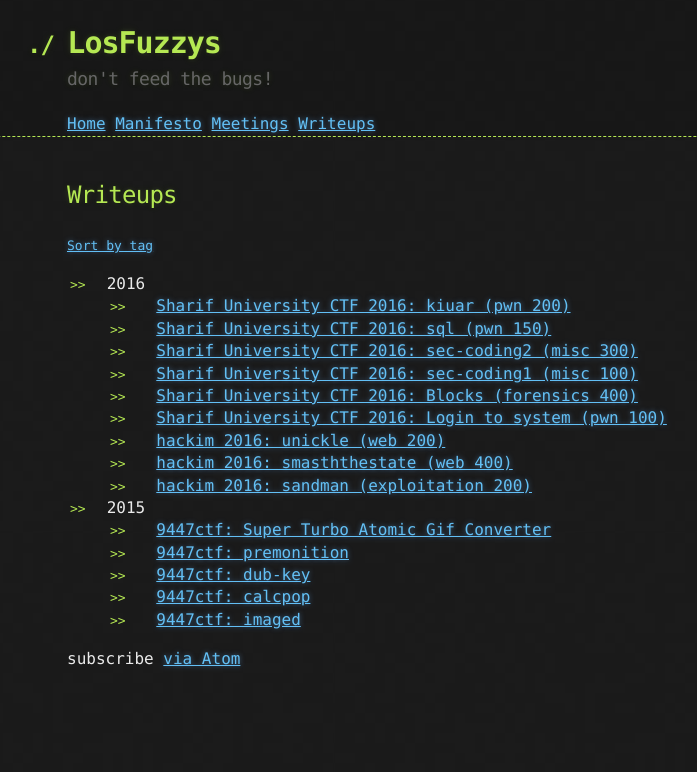
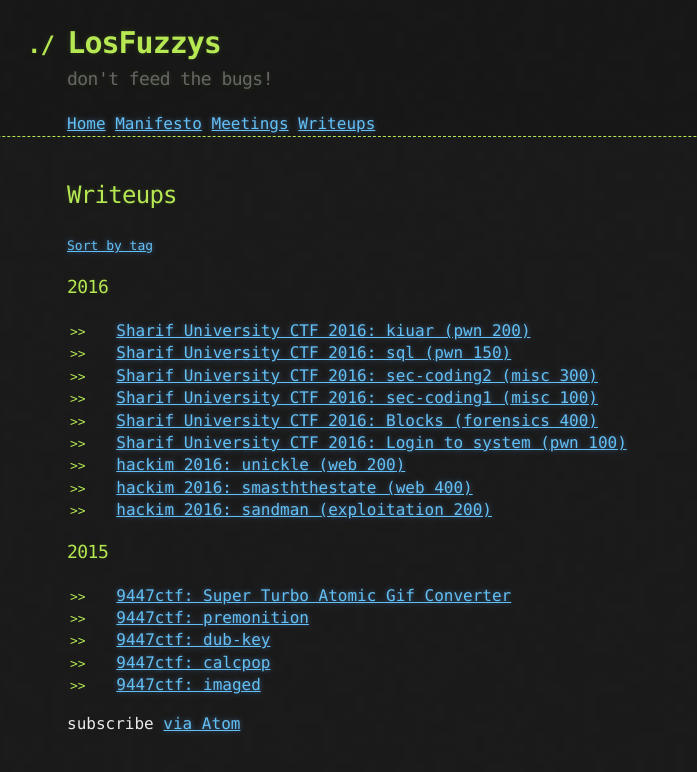
Before and after one commit to mtps3/Mtps3.github.io, a Jekyll site: the page built from writeups.md, in a window 1280 px wide. Shown: the top 772 px of the page, without its empty margins (198-895 px from the left). Built offline with Jekyll 4.4.1, drawn with Linux system fonts in a browser that asks for light colours.

Commit message:
Cleaned up markdown of writeup page

```diff
--- a/writeups.md
+++ b/writeups.md
@@ -6,32 +6,26 @@
 
 <span class="discreet"><a href="/tags">Sort by tag</a></span>
 
-<ul>
 {% for post in site.categories.writeup %}
    {% capture this_year %}{{ post.date | date: "%Y" }}{% endcapture %}
    {% capture next_year %}{{ post.next.date | date: "%Y" }}{% endcapture %}
 
    {% if forloop.first %}
-<li>{{this_year}}
-   <ul>
+<h3>{{this_year}}</h3>
+<ul>
     {% else %}
         {% if this_year != next_year %}
-   </ul>
-</li>
-<li>{{this_year}}
-        <ul>
+</ul>
+<h3>{{this_year}}</h3>
+<ul>
         {% endif %}
     {% endif %}
-
-      <li><!--{{ post.date | date: "%b %-d, %Y" }} --> <a href="{{ post.url | prepend: site.baseurl }}">{{ post.title }}</a></li>
+   <li><!--{{ post.date | date: "%b %-d, %Y" }} --> <a href="{{ post.url | prepend: site.baseurl }}">{{ post.title }}</a></li>
 
    {% if forloop.last %}
-      </ul>
-</li>
+</ul>
    {% endif %}
-
 {% endfor %}
-</ul>
 
 
 subscribe [via Atom]({{ "/feed.xml" | prepend: site.baseurl }})
```
